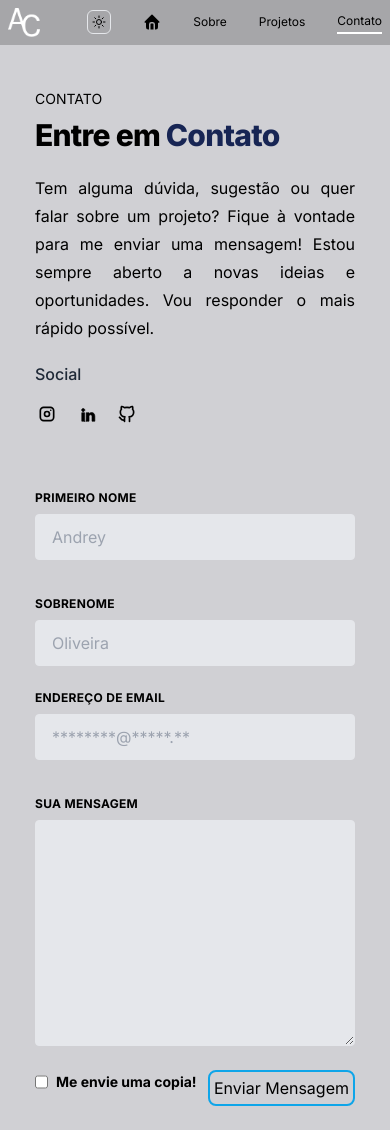
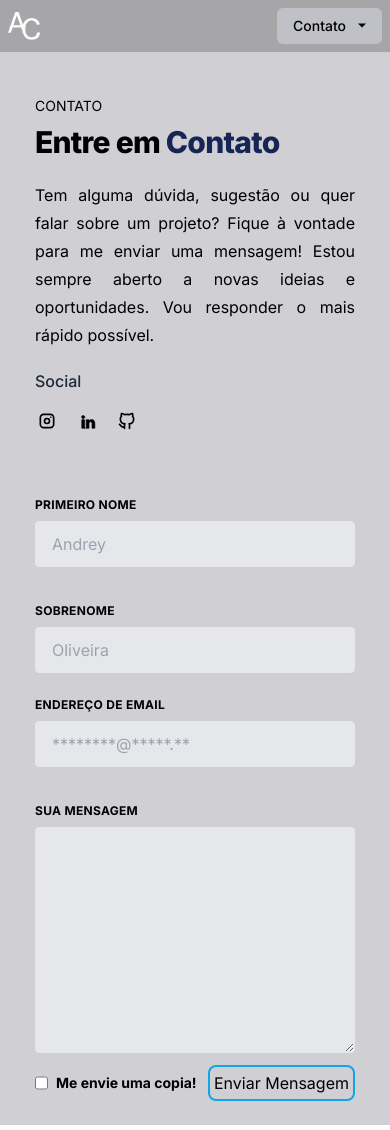
Before and after one commit to AndreyCadmo/Portfolio, a Next.js app: page /contact in a window 390 px wide. Built offline with nearby package versions, Linux system fonts and the light colour scheme.

Commit message:
criando menu para celulares e adicionando suspense as imagens dos projetos

```diff
--- /dev/null
+++ b/src/components/clientSide/menu.tsx
@@ -0,0 +1,38 @@
+'use client';
+
+import { IconHomeFilled } from "@tabler/icons-react";
+import ButtonCabecalho from "./ButtonCabecalho";
+import { ThemeToggle } from "./ThemeToggle";
+import { usePathname } from "next/navigation";
+
+export function Menu() {
+    const pathName = usePathname();
+    const isActualPage = pathName === "/home" ? "Home" : pathName === "/about" ? "Sobre" : pathName === "/projects" ? "Projetos" : pathName === "/contact" ? "Contato" : "Home";
+
+    return (
+        <div className="flex justify-center">
+            <button type="button" onClick={MenuEvent} className="md:hidden  inline-flex justify-center items-center w-full min-w-20 px-4 py-2 text-sm font-medium dark:bg-menuDark bg-menuLight rounded-md">
+                {isActualPage}
+                <svg className="w-4 h-4 ml-2 -mr-1" xmlns="http://www.w3.org/2000/svg" viewBox="0 0 20 20" fill="currentColor">
+                    <path fillRule="evenodd" d="M10 12l-5-5h10l-5 5z" />
+                </svg>
+            </button>
+
+            <div onClick={MenuEvent} className="menu hidden md:hidden absolute mt-10 max-w-24 p-5 gap-5 flex-col items-center bg-menuLight dark:bg-menuDark rounded-b-2xl transition duration-300">
+                <ThemeToggle />
+                <ButtonCabecalho link="/home"><IconHomeFilled size={18} /></ButtonCabecalho>
+                <ButtonCabecalho link="/about">Sobre</ButtonCabecalho>
+                <ButtonCabecalho link="/projects">Projetos</ButtonCabecalho>
+                <ButtonCabecalho link="/contact">Contato</ButtonCabecalho>
+            </div>
+        </div>
+    )
+}
+
+export function MenuEvent() {
+    console.log('MenuEvent');
+    const menu = document.querySelector('.menu');
+
+    menu?.classList.toggle('hidden')
+    menu?.classList.toggle('flex')
+}
--- a/src/components/serverSide/Cabecalho.tsx
+++ b/src/components/serverSide/Cabecalho.tsx
@@ -1,15 +1,17 @@
 import { IconHomeFilled } from "@tabler/icons-react";
 import ButtonCabecalho from "../clientSide/ButtonCabecalho";
 import { ThemeToggle } from "../clientSide/ThemeToggle";
+import { Menu } from "../clientSide/menu";
 
 export default function Cabecalho() {
 
     return (
         <div className="flex bg-header2 dark:bg-header p-2 justify-between items-center z-10 relative">
             <ButtonCabecalho link="/"><img className="w-8" src="imagens/logos/Ac.png" alt="Andrey Cadmo" /></ButtonCabecalho>
-            <div className="flex gap-8">
+            <Menu/>
+            <div className="flex gap-8 max-md:hidden">
                 <ThemeToggle/>
-                <ButtonCabecalho link="/home"><IconHomeFilled size={18}/></ButtonCabecalho>
+                <ButtonCabecalho link="/home"><IconHomeFilled size={18} /></ButtonCabecalho>
                 <ButtonCabecalho link="/about">Sobre</ButtonCabecalho>
                 <ButtonCabecalho link="/projects">Projetos</ButtonCabecalho>
                 <ButtonCabecalho link="/contact">Contato</ButtonCabecalho>
--- a/src/components/serverSide/LinkButton.tsx
+++ b/src/components/serverSide/LinkButton.tsx
@@ -11,7 +11,7 @@ export default function LinkButton({
     ...props
 }: LinkButtonProps) {
     return (
-        <Link href={href} {...props} className="text-2 p-1 mt-3 border-solid border-2 border-sky-500 rounded-lg hover:bg-sky-500 duration-500">
+        <Link href={href} {...props} className="text-2 p-1 border-solid border-2 border-sky-500 rounded-lg hover:bg-sky-500 duration-500">
             {children}
         </Link>
     )
--- a/src/components/serverSide/projects/ProjectCard.tsx
+++ b/src/components/serverSide/projects/ProjectCard.tsx
@@ -1,11 +1,15 @@
 import Link from "next/link";
 import ProjectContent from "./ProjectsList.json";
 import { IconBellExclamation } from "@tabler/icons-react";
+import { Suspense } from "react";
+import Loading from "@/components/clientSide/Loading";
 
 export function ProjectCard({ project }: { project: { name: string; description: string; image: string; id: number; } }) {
     return (
         <div className="bg-cardLight dark:bg-cardDark rounded-t-xl flex flex-col leading-normal min-h-80">
-            <img src={project.image} className="w-full h-25 mb-3 rounded-t-xl" alt={project.name} />
+            <Suspense fallback={<Loading/>}>
+                <img src={project.image} className="w-full h-25 mb-3 rounded-t-xl" alt={project.name} />
+            </Suspense>
             <div className="px-4 py-2 flex flex-col justify-between h-full">
                 <div>
                     <p className="font-bold">{project.name}</p>
```
